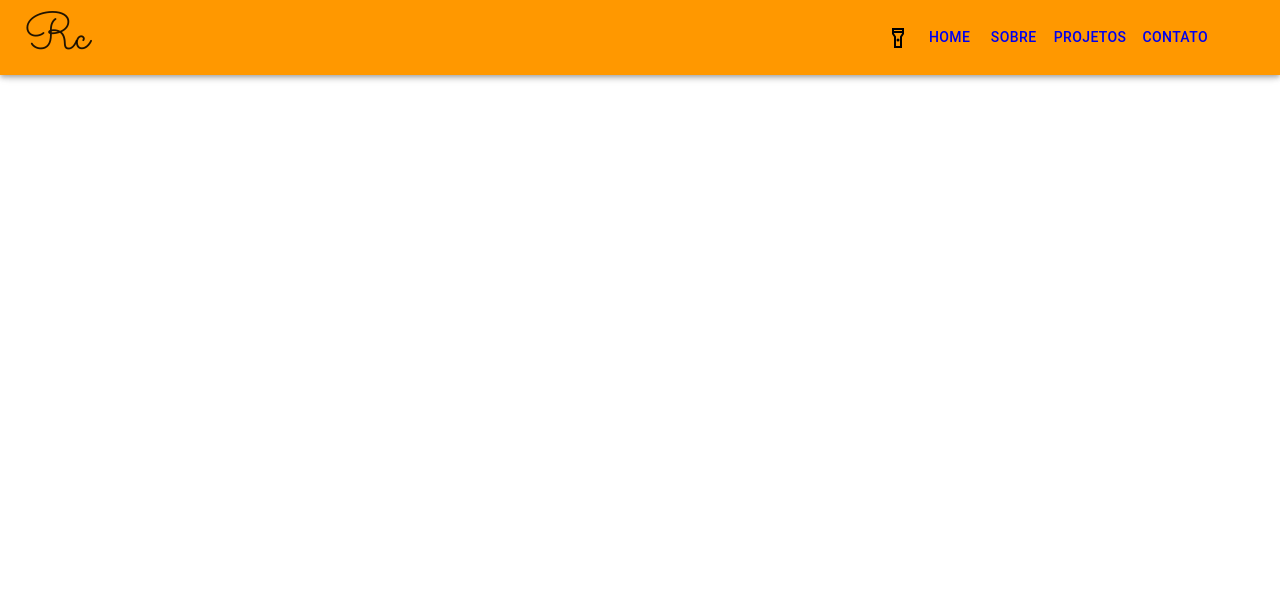
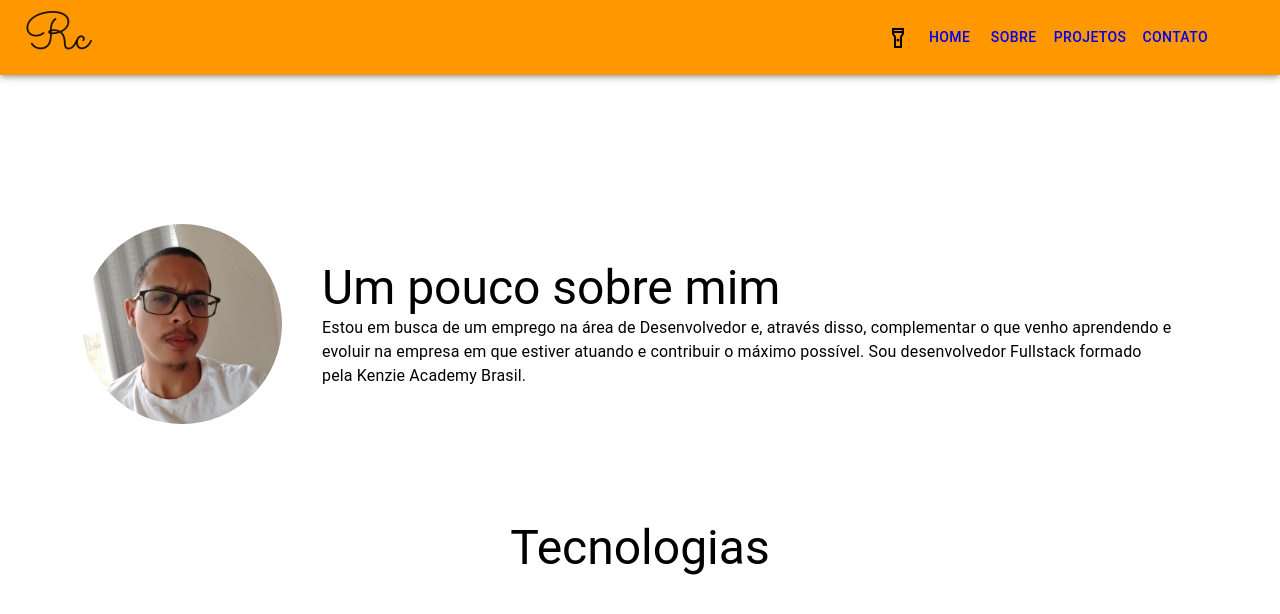
Before and after one commit to Robert663/portfolio, a React (Create React App) app: page /home in a window 1280 px wide. Shown: the top 614 px of the page. Built offline with nearby package versions, Linux system fonts and the light colour scheme.

Commit message:
feat: creation and implementation of home page

```diff
--- a/src/pages/Home/index.tsx
+++ b/src/pages/Home/index.tsx
@@ -1,5 +1,66 @@
+import Image from 'material-ui-image';
+import IMAGES from '../../Images.json';
+import {
+  Box,
+  Typography,
+  Container,
+  Avatar,
+  CardHeader,
+  Paper,
+  Grid,
+  Grow,
+} from '@mui/material';
 export const Home = () => {
   return (
-    <></>
+    <>
+      <Container>
+        <Grow in timeout={2000}>
+          <Box display="flex" alignItems="center" justifyContent="center">
+            <Box mt={20}>
+              <CardHeader
+                sx={{ minWidth: '70vw' }}
+                avatar={
+                  <Avatar
+                    sx={{ width: 200, height: 200 }}
+                    src="./profile.png"
+                  />
+                }
+                title={
+                  <Container maxWidth="md" sx={{ marginRight: 0 }}>
+                    <Typography variant="h3">Um pouco sobre mim</Typography>
+                    <Typography>
+                      Estou em busca de um emprego na área de Desenvolvedor e,
+                      através disso, complementar o que venho aprendendo e
+                      evoluir na empresa em que estiver atuando e contribuir o
+                      máximo possível. Sou desenvolvedor Fullstack formado pela
+                      Kenzie Academy Brasil.
+                    </Typography>
+                  </Container>
+                }
+              />
+            </Box>
+          </Box>
+        </Grow>
+
+        <Box alignItems="center" m={10} justifyContent="center" display="flex">
+          <Typography alignItems="center" variant="h3">
+            Tecnologias
+          </Typography>
+        </Box>
+        <Grid container spacing={3} alignItems="center" justifyContent="center">
+          {IMAGES &&
+            IMAGES.map(
+              (images) => (
+                <Grid item md={1} xs={2}>
+                  <Paper key={images.id as number}>
+                    <Image src={images.image as string} />
+                  </Paper>
+                </Grid>
+              ),
+              0
+            )}
+        </Grid>
+      </Container>
+    </>
   );
 };
```
